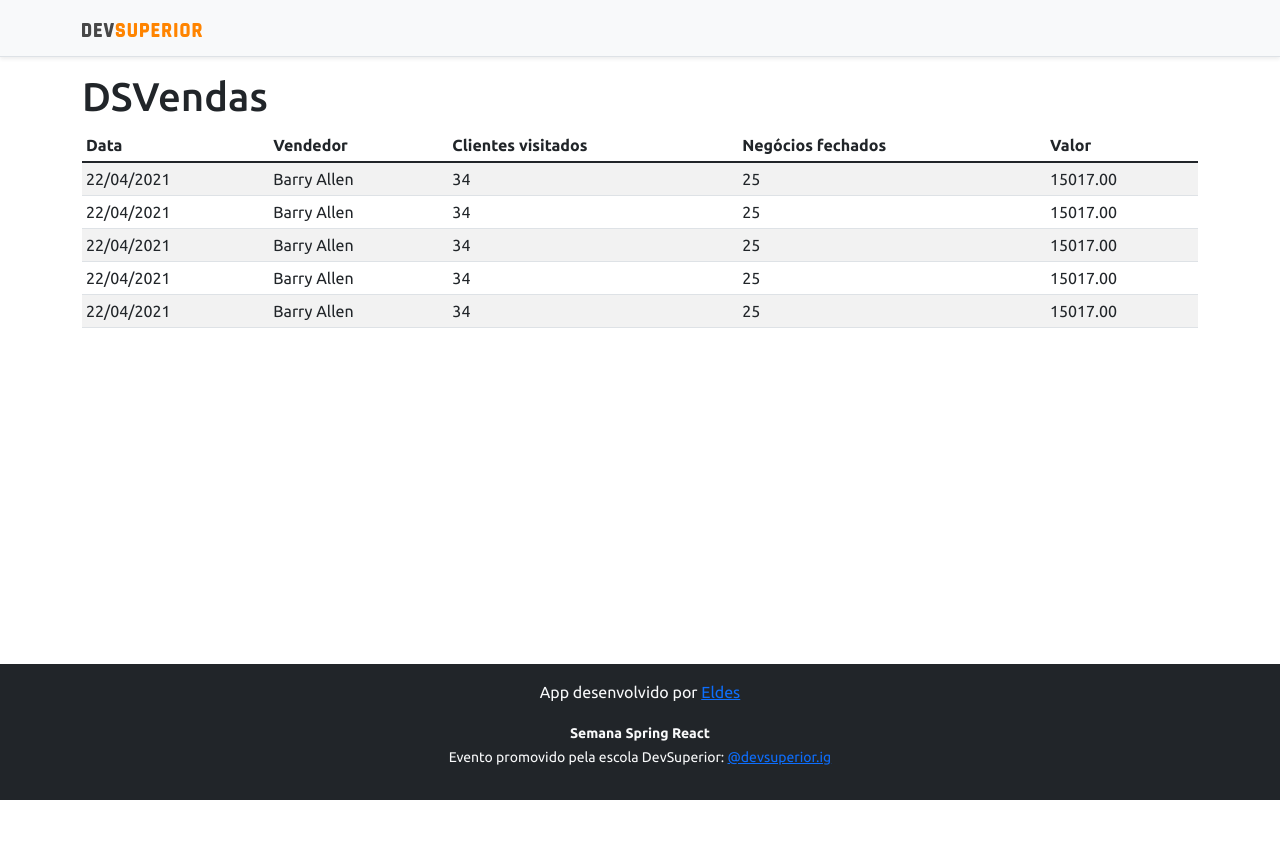
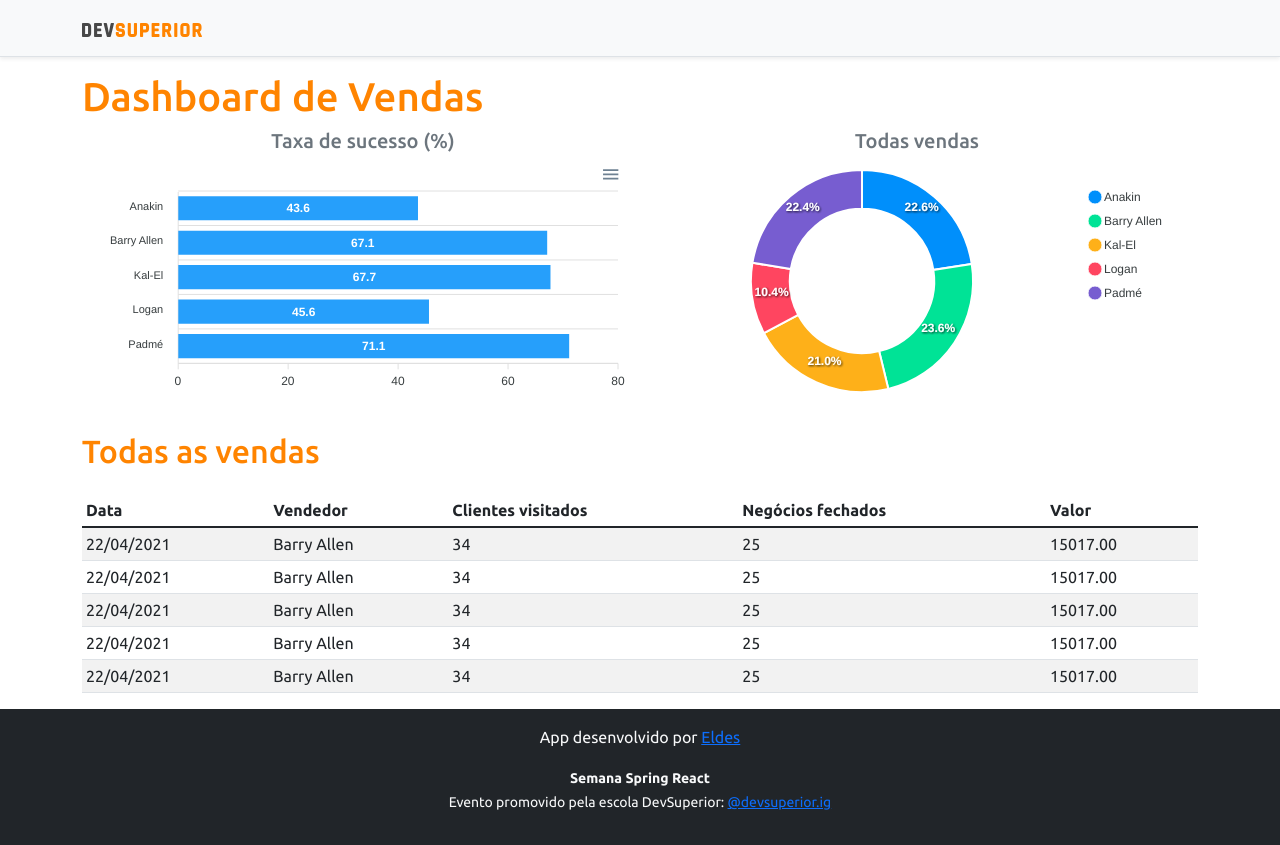
Before and after one commit to eldes/projeto-sds4, a React (Create React App) app in the folder front-end/: page / in a window 1280 px wide. Before the commit the page ends 800 px from the top, so only its background shows below. Built offline with nearby package versions, Linux system fonts and the light colour scheme.

Commit message:
[+] static charts

```diff
--- a/front-end/package.json
+++ b/front-end/package.json
@@ -12,8 +12,10 @@
     "@types/node": "^12.0.0",
     "@types/react": "^17.0.0",
     "@types/react-dom": "^17.0.0",
+    "apexcharts": "^3.28.1",
     "bootstrap": "^5.1.1",
     "react": "^17.0.2",
+    "react-apexcharts": "^1.3.9",
     "react-dom": "^17.0.2",
     "react-scripts": "4.0.3",
     "typescript": "^4.1.2",
--- a/front-end/src/App.tsx
+++ b/front-end/src/App.tsx
@@ -1,4 +1,6 @@
+import BarChart from 'components/BarChart'
 import DataTable from 'components/DataTable'
+import DonutChart from 'components/DonutChart'
 import Footer from 'components/Footer'
 import NavBar from 'components/NavBar'
 import { FunctionComponent } from 'react'
@@ -8,7 +10,21 @@
 		<>
 			<NavBar />
 			<main className="container">
-				<h1>DSVendas</h1>
+				<h1 className="text-primary">Dashboard de Vendas</h1>
+				<div className="row px-3">
+					<div className="col-md-6 col-sm-12">
+						<h5 className="text-center text-secondary">Taxa de sucesso (%)</h5>
+						<BarChart />
+					</div>
+					<div className="col-md-6 col-sm-12">
+						<h5 className="text-center text-secondary">Todas vendas</h5>
+						<DonutChart />
+					</div>
+				</div>
+
+				<div className="py-3">
+					<h2 className="text-primary">Todas as vendas</h2>
+				</div>
 				<DataTable />
 			</main>
 			<Footer />
--- /dev/null
+++ b/front-end/src/components/BarChart/index.tsx
@@ -0,0 +1,31 @@
+import { FunctionComponent } from 'react'
+import Chart from 'react-apexcharts'
+
+const BarChart: FunctionComponent = () => {
+
+	const options = {
+		plotOptions: {
+			bar: {
+				horizontal: true,
+			}
+		},
+	}
+
+	const mockData = {
+		labels: {
+			categories: ['Anakin', 'Barry Allen', 'Kal-El', 'Logan', 'Padmé']
+		},
+		series: [
+			{
+				name: "% Sucesso",
+				data: [43.6, 67.1, 67.7, 45.6, 71.1]
+			}
+		]
+	}
+
+	return (
+		<Chart options={{...options, xaxis: mockData.labels}} series={mockData.series} type="bar" height="240" />
+	)
+}
+
+export default BarChart
--- /dev/null
+++ b/front-end/src/components/DonutChart/index.tsx
@@ -0,0 +1,22 @@
+import { FunctionComponent } from 'react'
+import Chart from 'react-apexcharts'
+
+const DonutChart: FunctionComponent = () => {
+
+	const mockData = {
+		series: [477138, 499928, 444867, 220426, 473088],
+		labels: ['Anakin', 'Barry Allen', 'Kal-El', 'Logan', 'Padmé']
+	}
+
+	const options = {
+		legend: {
+			show: true
+		}
+	}
+
+	return (
+		<Chart options={{...options, labels: mockData.labels}} series={mockData.series} type="donut" height="240" />
+	)
+}
+
+export default DonutChart
```
Also changed, not shown: 1 other file (tests, documents, lock files or other folders).
